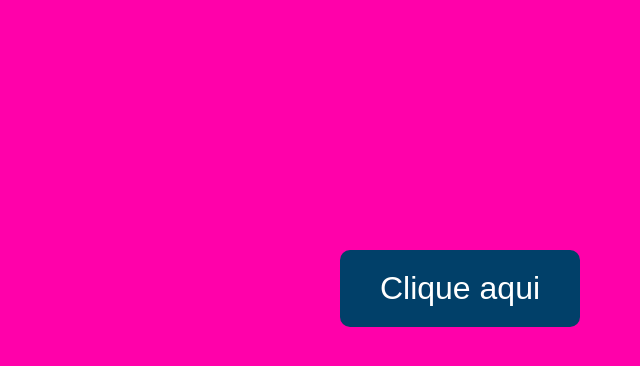
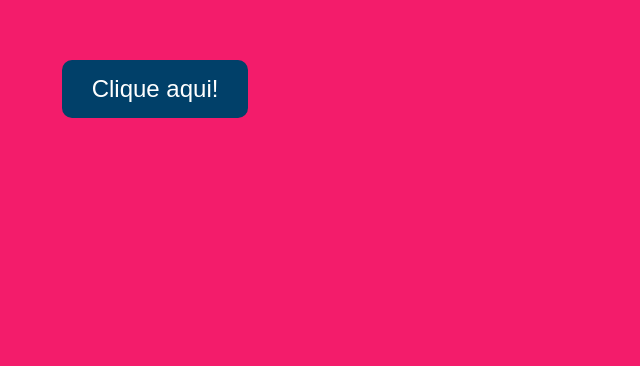
Before and after one commit to ppnascpp/meu-app, a plain HTML site: page index.html in a window 1280 px wide. Shown: the part 112-478 px from the top of the page, without its empty margins (180-820 px from the left). Drawn offline with Linux system fonts and the light colour scheme.

Commit message:
Add files via upload

```diff
--- a/index.html
+++ b/index.html
@@ -2,8 +2,8 @@
 <html lang="pt-BR">
 <head>
   <meta charset="UTF-8" />
-  <meta name="viewport" content="width=device-width, initial-scale=1.0" />
-  <title>Surpresa</title>
+  <meta name="viewport" content="width=device-width, initial-scale=1.0"/>
+  <title>Botão Fugitivo</title>
   <style>
     * {
       margin: 0;
@@ -12,65 +12,63 @@
     }
 
     html, body {
+      width: 100%;
       height: 100%;
-      width: 100%;
+      background-color: #f31c6b;
+      overflow: hidden;
+      position: relative;
       font-family: Arial, sans-serif;
-      display: flex;
-      justify-content: center;
-      align-items: center;
-      background: #ff01aa;
-    }
-
-    #container {
-      text-align: center;
     }
 
     #botao {
-      padding: 20px 40px;
-      font-size: 2rem;
-      background: #014069;
-      color: rgb(255, 255, 255);
+      position: absolute;
+      padding: 15px 30px;
+      font-size: 1.5rem;
+      background-color: #014069;
+      color: white;
       border: none;
       border-radius: 10px;
       cursor: pointer;
-      transition: 0.3s;
-    }
-
-    #botao:hover {
-      background: #012c49;
-    }
-
-    #mensagem {
-      font-size: 5rem;
-      color: #000000;
-      display: none;
-      text-align: center;
-      word-break: break-word;
-    }
-
-    @media (max-width: 600px) {
-      #botao {
-        font-size: 1.5rem;
-        padding: 15px 30px;
-      }
-
-      #mensagem {
-        font-size: 3rem;
-      }
+      transition: top 0.2s, left 0.2s;
     }
   </style>
 </head>
 <body>
-  <div id="container">
-    <button id="botao" onclick="mostrarMensagem()">Clique aqui</button>
-    <div id="mensagem">LAURA OTÁRIA</div>
-  </div>
+  <button id="botao">Clique aqui!</button>
 
   <script>
-    function mostrarMensagem() {
-      document.getElementById("botao").style.display = "none";
-      document.getElementById("mensagem").style.display = "block";
+    const botao = document.getElementById("botao");
+
+    function moveBotao() {
+      const larguraTela = window.innerWidth;
+      const alturaTela = window.innerHeight;
+      const larguraBotao = botao.offsetWidth;
+      const alturaBotao = botao.offsetHeight;
+
+      const novaEsquerda = Math.random() * (larguraTela - larguraBotao);
+      const novoTopo = Math.random() * (alturaTela - alturaBotao);
+
+      botao.style.left = novaEsquerda + "px";
+      botao.style.top = novoTopo + "px";
     }
+
+    // Inicializa o botão em uma posição aleatória
+    moveBotao();
+
+    document.addEventListener("mousemove", (e) => {
+      const mouseX = e.clientX;
+      const mouseY = e.clientY;
+
+      const botaoRect = botao.getBoundingClientRect();
+      const botaoX = botaoRect.left + botaoRect.width / 2;
+      const botaoY = botaoRect.top + botaoRect.height / 2;
+
+      const distancia = Math.hypot(mouseX - botaoX, mouseY - botaoY);
+
+      if (distancia < 100) {
+        moveBotao();
+      }
+    });
   </script>
 </body>
 </html>
```
